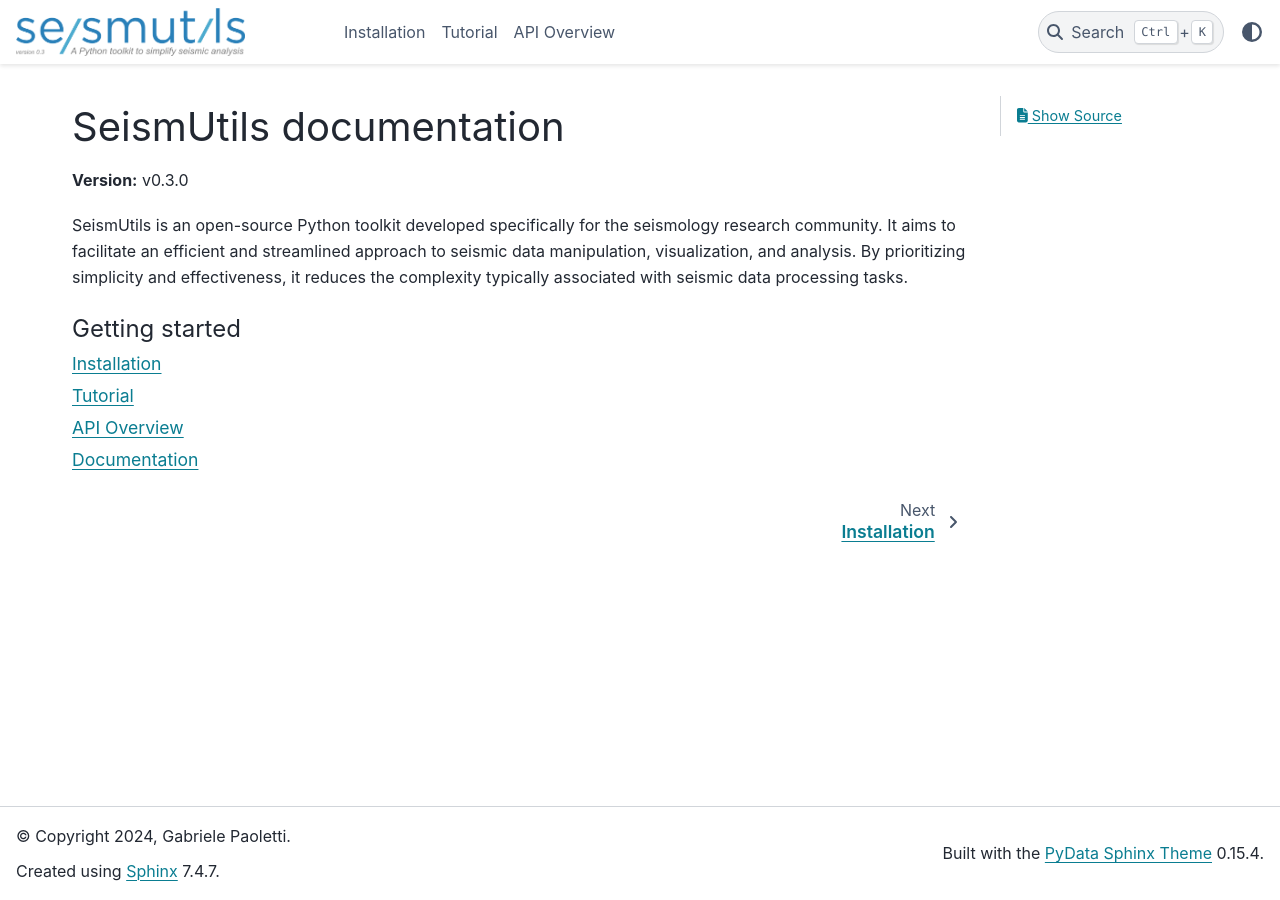
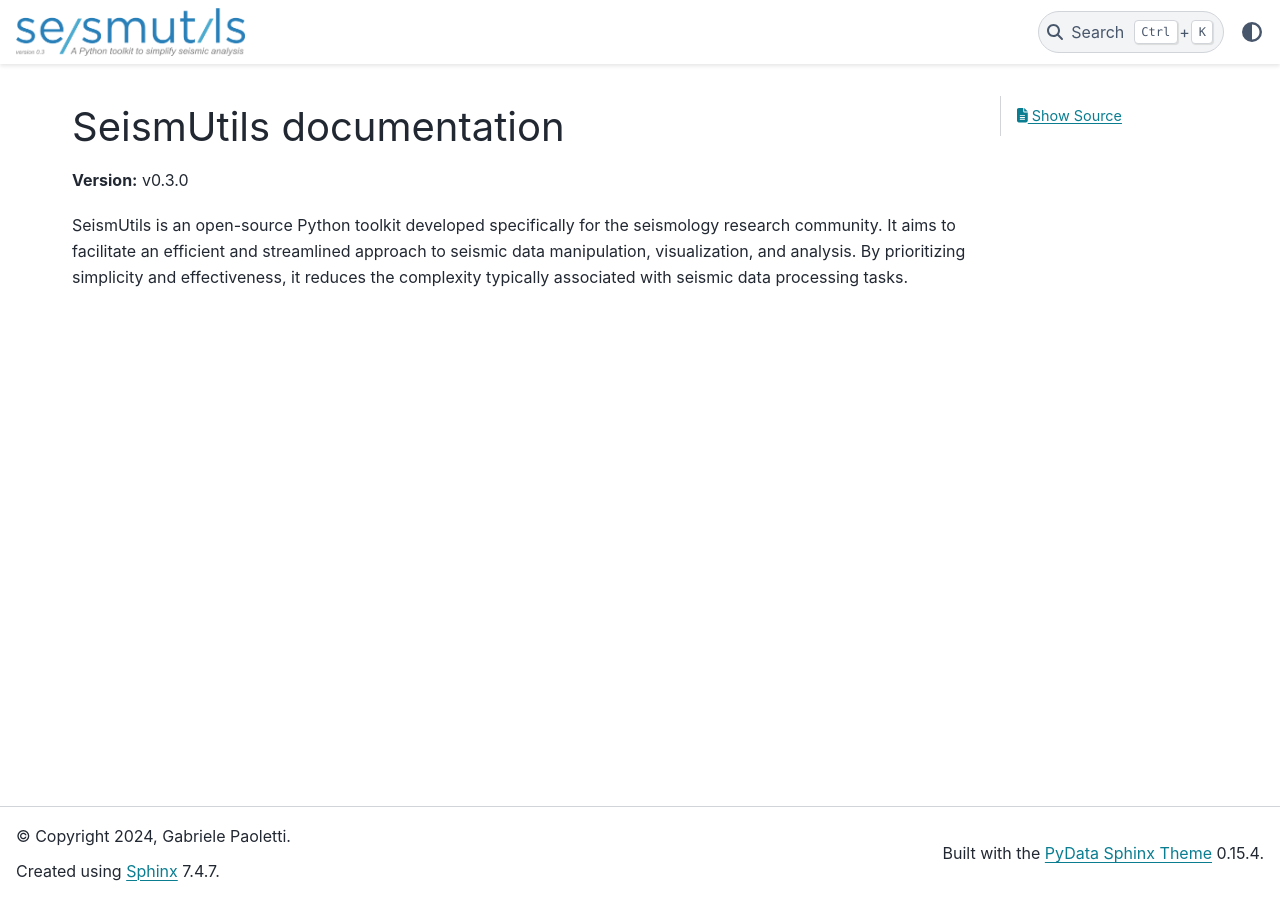
Before and after one commit to gabrielepaoletti/seismutils, a Sphinx documentation site: the page built from docs/source/index.rst, in a window 1280 px wide. Built offline with Sphinx 7.4.7 and the PyData theme 0.15.4, drawn with Linux system fonts in a browser that asks for light colours; pages that are not in the unit, such as notebooks, are missing from menus.

Commit message:
Updated documentation

```diff
--- a/docs/source/index.rst
+++ b/docs/source/index.rst
@@ -9,11 +9,3 @@ SeismUtils documentation
 **Version:** v0.3.0
 
 SeismUtils is an open-source Python toolkit developed specifically for the seismology research community. It aims to facilitate an efficient and streamlined approach to seismic data manipulation, visualization, and analysis. By prioritizing simplicity and effectiveness, it reduces the complexity typically associated with seismic data processing tasks.
-
-.. toctree::
-   :maxdepth: 1
-   :caption: Getting started
-
-   installation
-   tutorial
-   documentation
--- a/docs/source/tutorial.rst
+++ /dev/null
@@ -1,2 +0,0 @@
-Tutorial
-======================================
--- /dev/null
+++ b/docs/source/user_guide/introduction.rst
@@ -0,0 +1,2 @@
+What is SeismUtils?
+===================
--- /dev/null
+++ b/docs/source/user_guide/tutorials.rst
@@ -0,0 +1,2 @@
+Tutorials
+=========
```
Also changed, not shown: docs/source/user_guide.rst (added, +12 -0 lines), docs/source/user_guide/installation.rst (renamed from docs/source/installation.rst).
